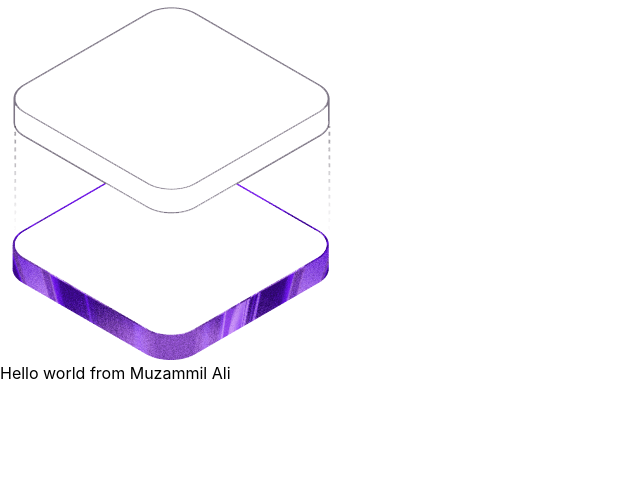
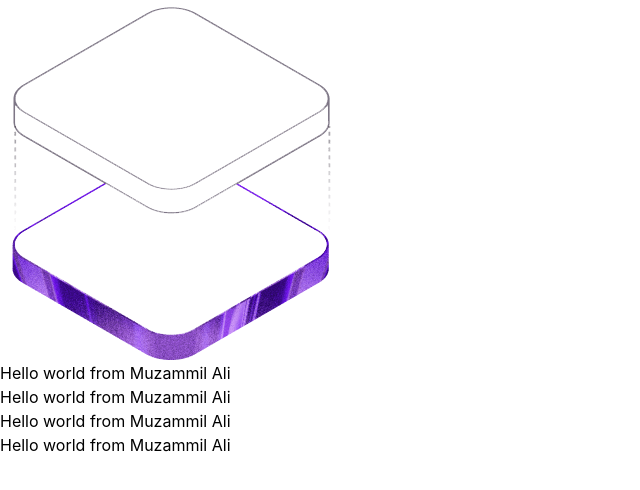
Before and after one commit to alimuzmmil294-coder/New-Repo, a React (Vite) app: page / in a window 1280 px wide. Shown: the top 490 px of the page, without its empty margins (0-640 px from the left). Built offline with nearby package versions, Linux system fonts and the light colour scheme.

Commit message:
Learning Redux Toolkit

```diff
--- a/src/App.jsx
+++ b/src/App.jsx
@@ -17,6 +17,9 @@ const App = () => {
     <div>
       <img src={image} alt="Image...." />
       <h1>Hello world from Muzammil Ali</h1>
+      <h1>Hello world from Muzammil Ali</h1>
+      <h1>Hello world from Muzammil Ali</h1>
+      <h1>Hello world from Muzammil Ali</h1>
     </div>
   );
 };
```
